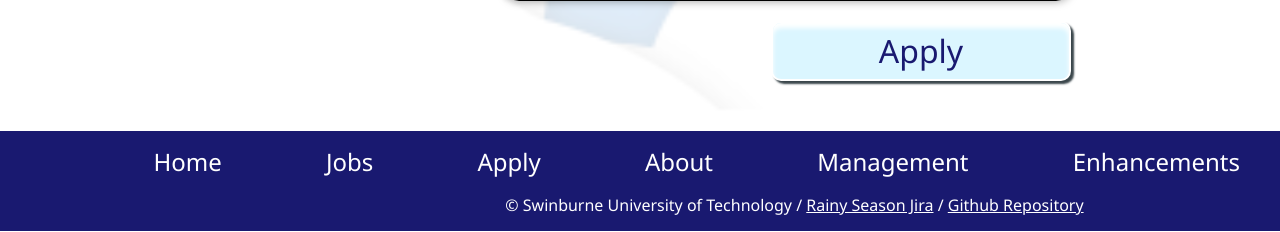
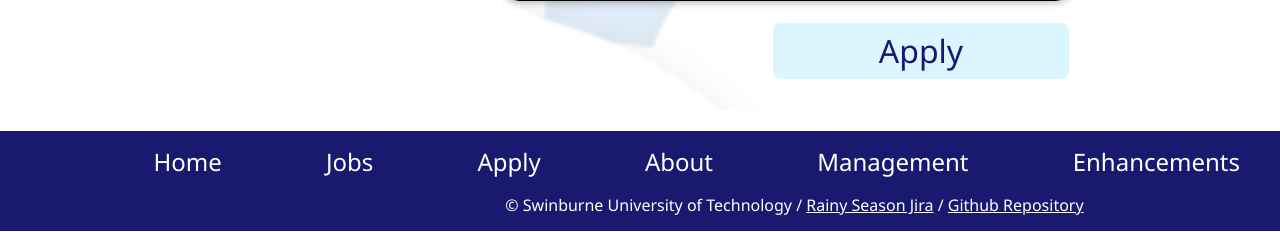
Before and after one commit to Bigteaforfolks/sw_cos10026_rainy_season_part2, a PHP site: page /apply.php in a window 1280 px wide, while the restyled element is pressed; the page is wider, and only the part inside the window is pictured. Shown: the part 2058-2290 px from the top of that part. Run offline with PHP 8.4, Linux system fonts and the light colour scheme; data comes from the database, SQL or seed files in the repository.

Commit message:
fixed validation issues for css

```diff
--- a/project2/styles/styles.css
+++ b/project2/styles/styles.css
@@ -429,7 +429,7 @@ aside #apply-link a:hover {
 }
 
 #submit-button:active {
-    box-shadow: 0;
+    box-shadow: none;
 }
 
 /* About page CSS styling */
@@ -524,7 +524,7 @@ aside #apply-link a:hover {
 }
 
 #login-page .form-input .form-button:active, #manage-page .form-input .form-button:active, #register-page .form-input .form-button:active {
-    box-shadow: 0;
+    box-shadow: none;
 }
 
 
```
